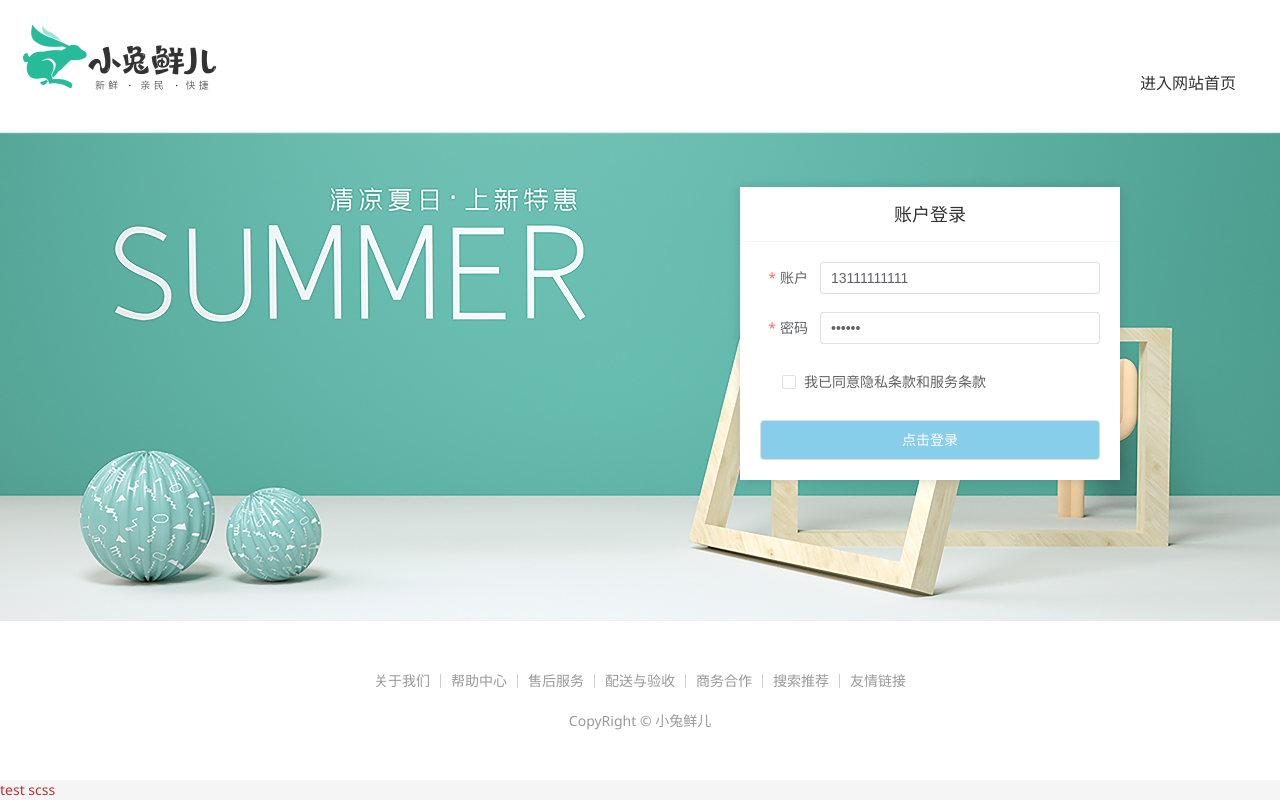
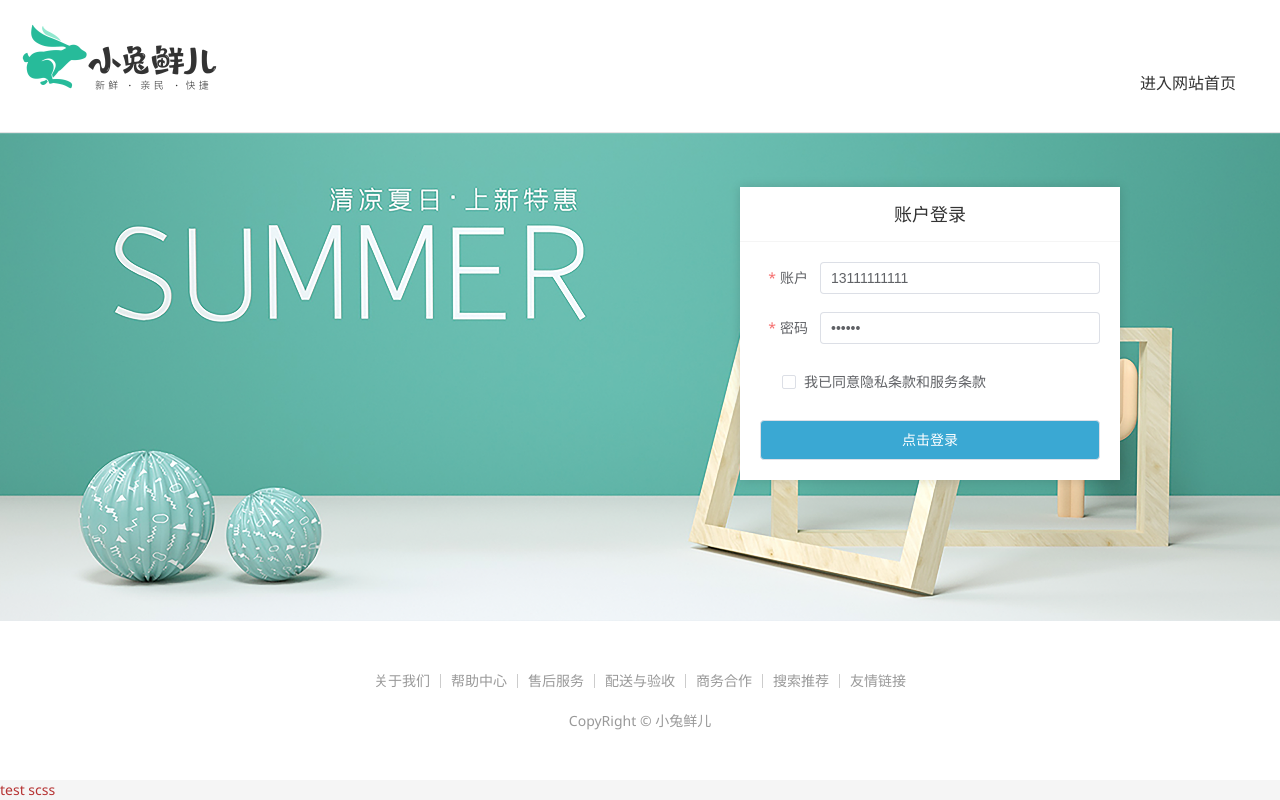
Before and after one commit to CoffeeRin/vue-shop, a Vue app: page /login in a window 1280 px wide. Built offline with nearby package versions, Linux system fonts and the light colour scheme; a small style sheet from the web is missing.

Commit message:
退出登录

```diff
--- a/src/stores/user.js
+++ b/src/stores/user.js
@@ -14,13 +14,17 @@ export const useUserStore = defineStore(
       const res = await loginAPI({ account, password }) //登录后返回的是用户信息
       userInfo.value = res.result
     }
-    //3.以对象的格式把store和action return出去
+    //3.退出时清除用户信息,因为配置过pinia持久化插件，piniaPluginPersistedstate，所以清除pinia的数据会把localStorage的数据也清除
+    const clearUserInfo = () => {
+      userInfo.value = {}
+    }
+    //4.以对象的格式把store和action return出去
     return {
       userInfo,
-      getUserInfo
+      getUserInfo,
+      clearUserInfo
     }
   },
   {
     persist: true, //持久化插件配置项，默认存入localStorage
-  }
-)
+  })
--- a/src/styles/element/index.scss
+++ b/src/styles/element/index.scss
@@ -3,7 +3,7 @@
   $colors: (
     'primary': (
       // 主色
-      'base': skyblue,
+      'base': rgb(86, 186, 226),
     ),
     'success': (
       // 成功色
--- a/src/styles/var.scss
+++ b/src/styles/var.scss
@@ -1,6 +1,6 @@
 //共享样式文件，共享颜色
 
-$xtxColor: skyblue;
+$xtxColor: rgb(58, 168, 211);
 $helpColor: #e26237;
 $sucColor: #1dc779;
 $warnColor: #ffb302;
--- a/src/views/Layout/components/LayoutNav.vue
+++ b/src/views/Layout/components/LayoutNav.vue
@@ -1,8 +1,18 @@
 <script setup>
 import { useUserStore } from '@/stores/user'
+import { useRouter } from 'vue-router';
 
 const userStore = useUserStore() //store实例
+const router = useRouter() //router实例
 
+const logout = () => {
+  // console.log('logout')
+  //退出登录业务逻辑实现
+  //1.清除用户信息
+  userStore.clearUserInfo()
+  //2.跳转到登录页
+  router.push('/login')
+}
 </script>
 
 <template>
@@ -12,11 +22,11 @@ const userStore = useUserStore() //store实例
         <!-- 多模版渲染，根据登录状态显示不同列表 -->
         <!-- 根据token判断登录状态 -->
         <template v-if="userStore.userInfo.token">
-          <li><a href="javascript:;"><i class="iconfont icon-a-appround4"></i>{{userStore.userInfo.account}}</a></li>
+          <li><a href="javascript:;"><i class="iconfont icon-a-appround4"></i>{{ userStore.userInfo.account }}</a></li>
           <li>
-            <el-popconfirm title="确认退出吗?" confirm-button-text="确认" cancel-button-text="取消">
+            <el-popconfirm @confirm="logout" title="确认退出吗?" confirm-button-text="确认" cancel-button-text="取消">
               <template #reference>
-                <a href="javascript:;">退出登录</a>
+                <a>退出登录</a>
               </template>
             </el-popconfirm>
           </li>
```
Also changed, not shown: 1 other file (tests, documents, lock files or other folders).
